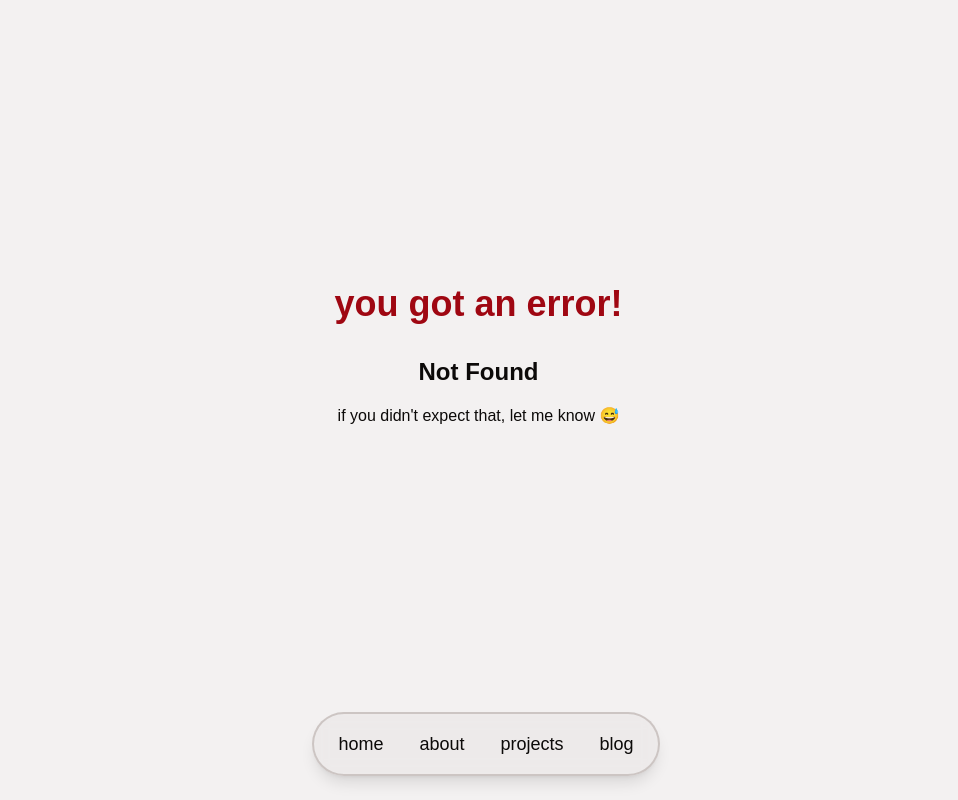
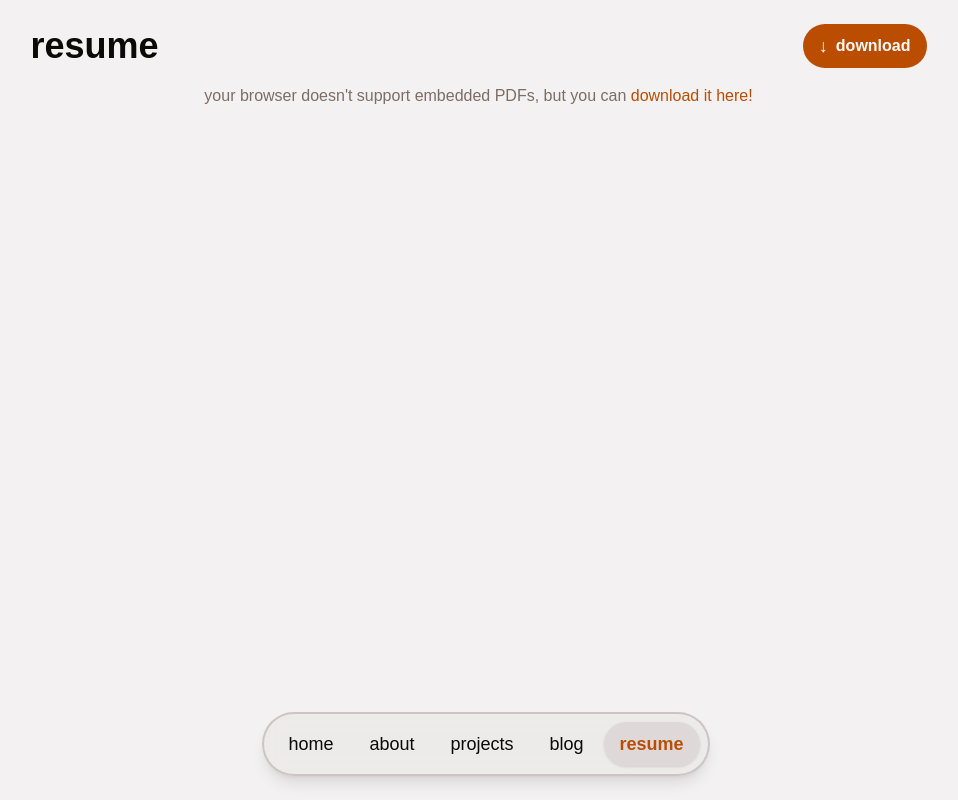
Before and after one commit to loimabean/loim-dev-svelte, a SvelteKit app: page /resume in a window 1280 px wide. Before the commit this address had no page. Shown: the top 800 px of the page, without its empty margins (154-1112 px from the left). Built offline with nearby package versions, Linux system fonts and the light colour scheme; a web font is replaced by a local one.

Commit message:
feat: resume

```diff
--- a/src/routes/+layout.svelte
+++ b/src/routes/+layout.svelte
@@ -60,6 +60,7 @@
 			{@render navlink(resolve('/about'), 'about')}
 			{@render navlink(resolve('/projects'), 'projects')}
 			{@render navlink(resolve('/blog'), 'blog')}
+			{@render navlink(resolve('/resume'), 'resume')}
 		</ul>
 	</nav>
 </div>
--- /dev/null
+++ b/src/routes/resume/+page.svelte
@@ -0,0 +1,41 @@
+<script lang="ts">
+	import resume from '$lib/assets/resume.pdf';
+</script>
+
+<svelte:head>
+	<title>my resume!</title>
+	<meta property="og:title" content="my resume!" />
+	<meta
+		name="description"
+		property="og:description"
+		content="my resume, for all the recruiters and corporations."
+	/>
+</svelte:head>
+
+<main class="flex w-full max-w-4xl flex-col gap-4">
+	<!-- eslint-disable svelte/no-navigation-without-resolve -- links to a static asset, not a route -->
+	<div class="flex items-center justify-between">
+		<h1 class="text-4xl font-extrabold">resume</h1>
+		<a
+			href={resume}
+			download="liam-rust-resume.pdf"
+			class="flex items-center justify-center gap-2 rounded-full bg-amber-700 px-4 py-2 font-semibold text-taupe-50 transition-all hover:bg-amber-800 active:bg-amber-900 dark:bg-amber-500 dark:text-taupe-950 dark:hover:bg-amber-400 dark:active:bg-amber-300 active:font-bold"
+		>
+			<span class="text-lg">↓</span> download
+		</a>
+	</div>
+	<object
+		data={resume}
+		type="application/pdf"
+		title="my resume"
+		class="w-full rounded-xl aspect-8.5/11"
+	>
+		<p class="text-center text-taupe-500 dark:text-taupe-400">
+			your browser doesn't support embedded PDFs, but you can
+			<a href={resume} download="liam-rust-resume.pdf" class="link">download it here!</a>
+		</p>
+	</object>
+	<span role="note" class="text-center text-taupe-500 dark:text-taupe-400">
+		html version coming soon™
+	</span>
+</main>
```
Also changed, not shown: 1 other file (tests, documents, lock files or other folders).
